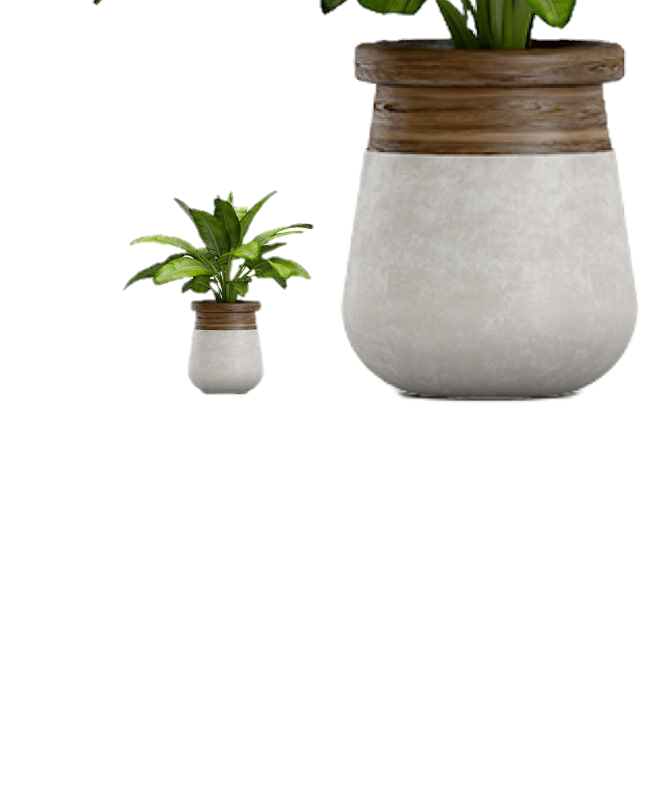
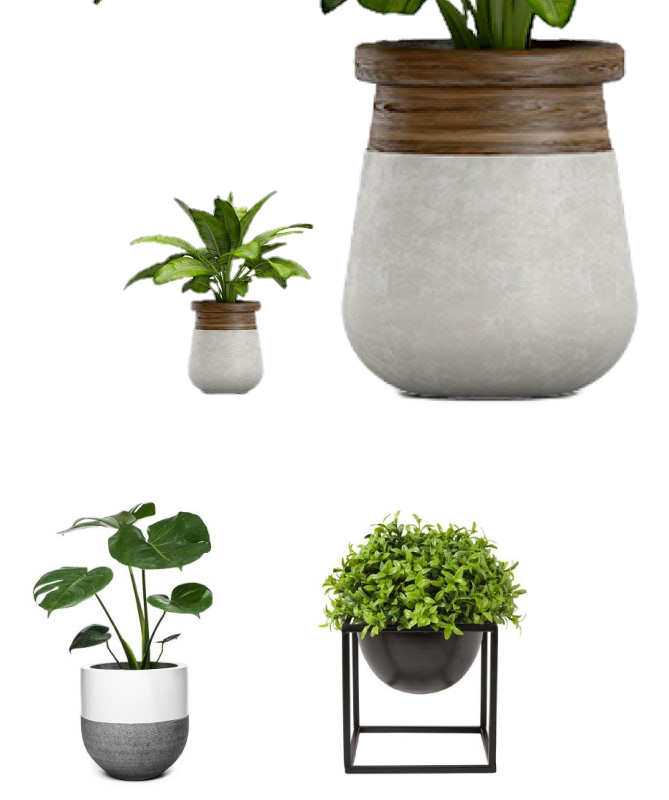
Before and after one commit to CrayzeS07/imgs-Green-Shop, a plain HTML site: page index.html in a window 1280 px wide. Shown: the part 552-1352 px from the top of the page, without its empty margins (24-693 px from the left). Before the commit the page ends 1056 px from the top, so only its background shows below. Drawn offline with Linux system fonts and the light colour scheme.

Commit message:
Add files via upload

```diff
--- a/index.html
+++ b/index.html
@@ -8,6 +8,8 @@
   <body>
     <div>
       <img src="./imgs/Gull.png" alt="ImgBanner" />
+      <img src="./imgs/image 14.jpg" alt="" />
+      <img src="./imgs/image 15.jpg" alt="" />
     </div>
   </body>
 </html>
```
Also changed, not shown: imgs/image 14.jpg (added), imgs/image 15.jpg (added).
